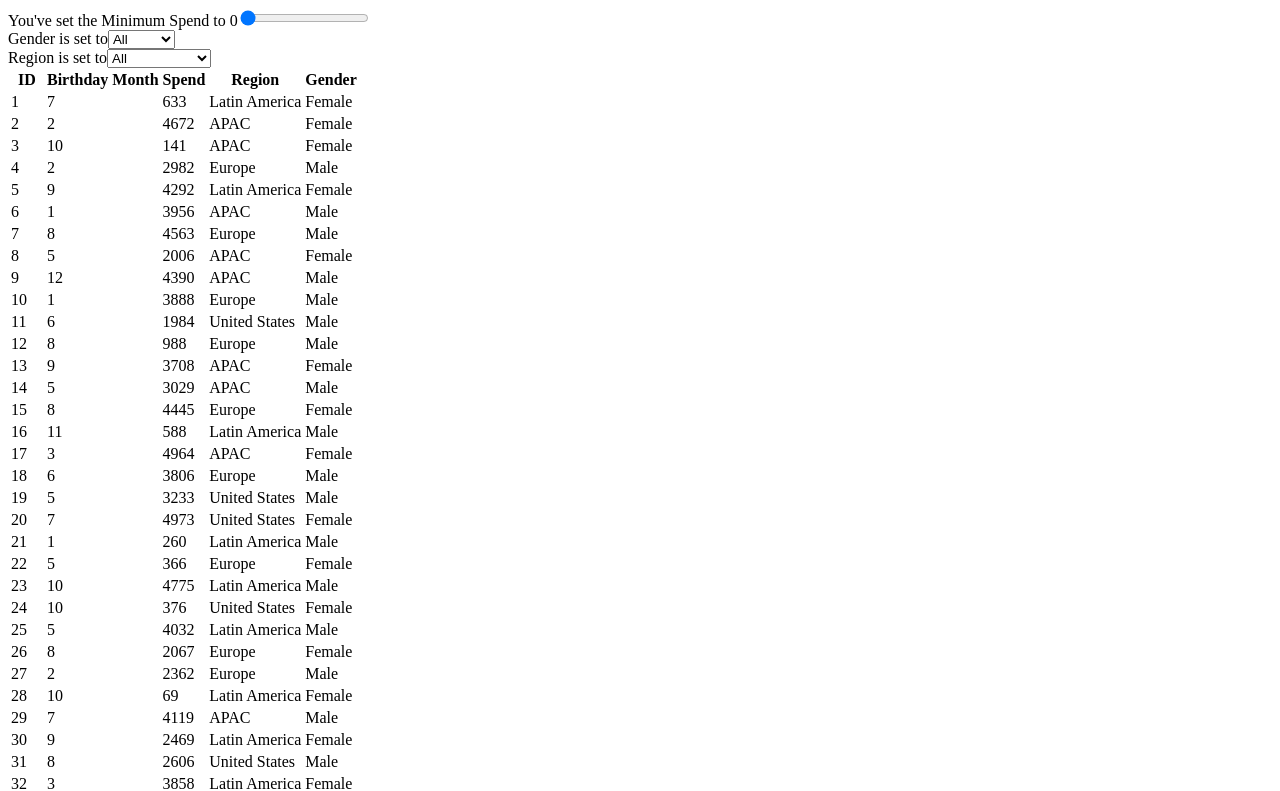
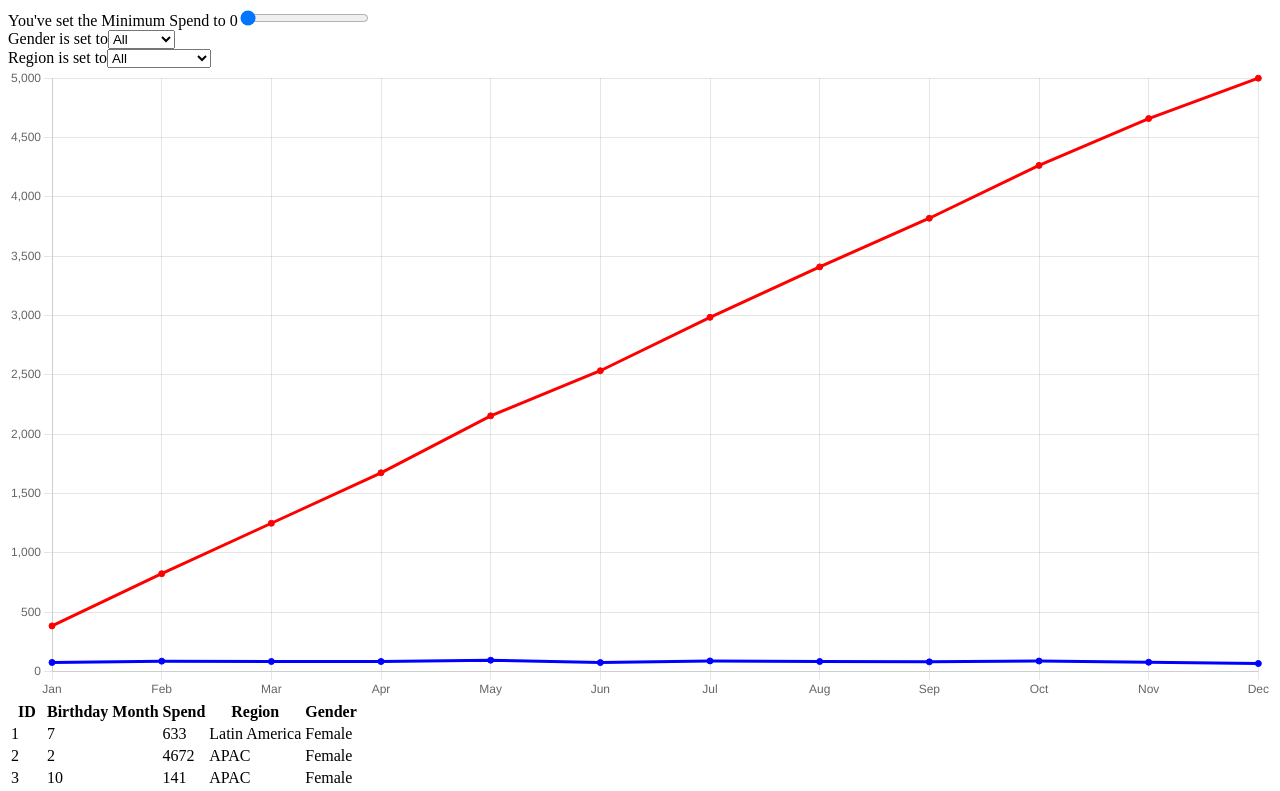
Before and after one commit to llleeeaaannn/utrack, a React (Create React App) app: page / in a window 1280 px wide. Shown: the top 791 px of the page. Built offline with nearby package versions, Linux system fonts and the light colour scheme.

Commit message:
Added exports and imported and defined in app

```diff
--- a/src/App.js
+++ b/src/App.js
@@ -3,6 +3,7 @@ import UserTable from "./userTable.js"
 import MinSpendSlider from "./filters/minSpendSlider.js"
 import GenderDropdown from "./filters/genderDropdown.js"
 import RegionDropdown from "./filters/regionDropdown.js"
+import ResponsiveChart from "./chart.js"
 import React, { useState, useEffect } from 'react'
 
 function App() {
@@ -40,6 +41,8 @@ function App() {
       <GenderDropdown gender={gender} setGender={setGender} />
       <RegionDropdown region={region} setRegion={setRegion} />
 
+      <ResponsiveChart users={filteredUsers} />
+
       <UserTable users={filteredUsers} />
     </div>
   );
--- a/src/chart.js
+++ b/src/chart.js
@@ -12,7 +12,7 @@ Chart.register(CategoryScale, LinearScale, PointElement, LineElement)
 // X axis is just the months
 
 // Potentially have 2 y axis (left + right) for clearer reading as cumilative values should be much higher
-const ReponsiveChart = ({ users }) => {
+const ResponsiveChart = ({ users }) => {
 
   const monthlyUsers = Array(12).fill(0);
   users.forEach(user => monthlyUsers[user.birthday - 1]++);
@@ -46,5 +46,8 @@ const ReponsiveChart = ({ users }) => {
   // Define chart options (title, legends..)
 
   // Return chart with the LINE component
+  return <Line data={data} />
 
 }
+
+export default ResponsiveChart
```
